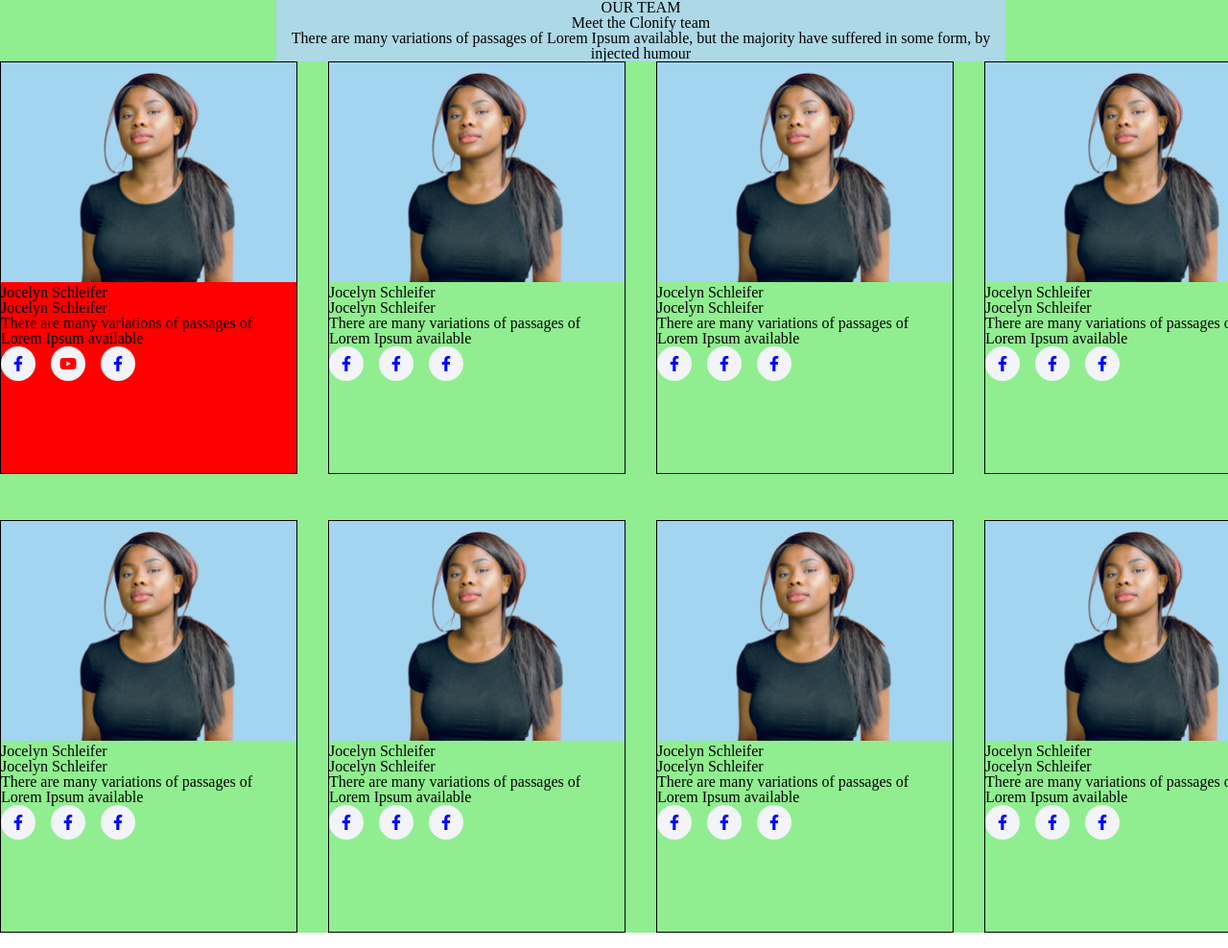
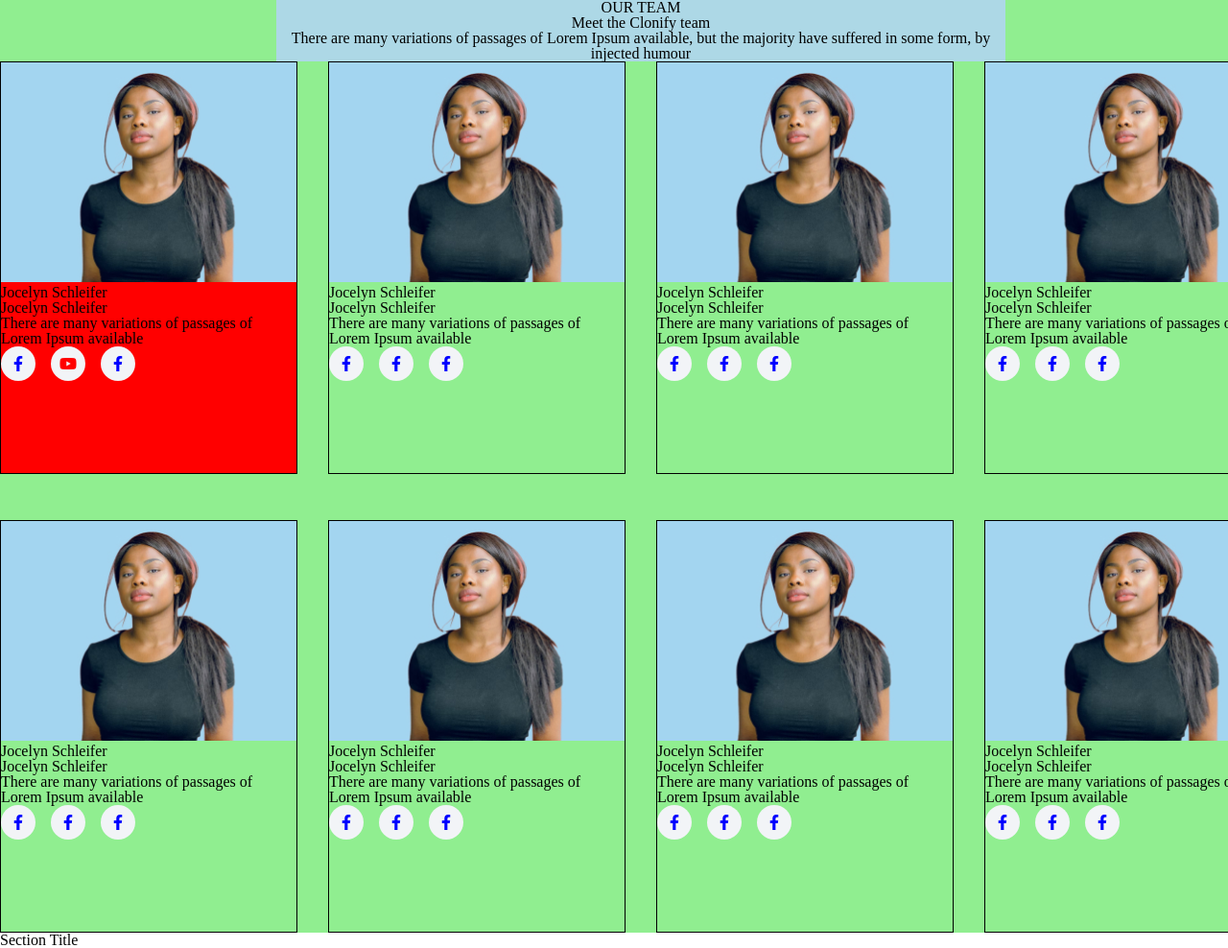
Before and after one commit to kristina-makalatia/lesson6-184, a plain HTML site: page index.html in a window 1280 px wide. Shown: the top 988 px of the page at 96% size. Drawn offline with Linux system fonts and the light colour scheme.

Commit message:
Update index.html

```diff
--- a/index.html
+++ b/index.html
@@ -212,5 +212,9 @@
         </div>
       </div>
     </section>
+
+    <section>
+      <h3>Section Title</h3>
+    </section>
   </body>
 </html>
```
